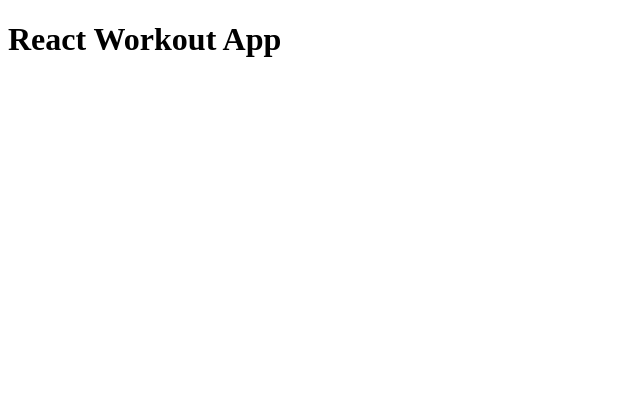
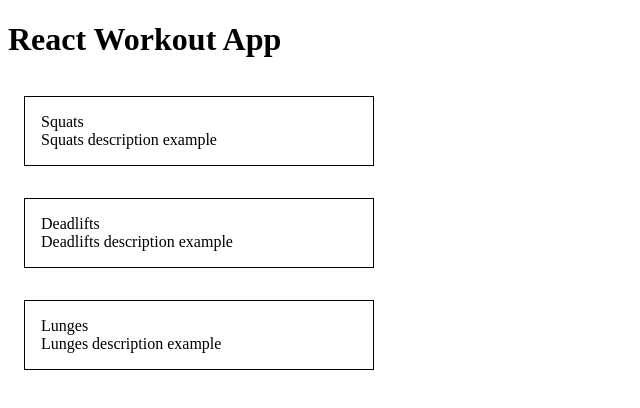
Before and after one commit to jandony/react-workout, a React (Create React App) app: page / in a window 1280 px wide. Shown: the top 408 px of the page, without its empty margins (0-640 px from the left). Built offline with nearby package versions, Linux system fonts and the light colour scheme.

Commit message:
Create base workout component

```diff
--- /dev/null
+++ b/src/App.css
@@ -0,0 +1,5 @@
+.Workouts {
+  display: flex;
+  flex-direction: column;
+  flex-wrap: wrap;
+}
--- a/src/App.js
+++ b/src/App.js
@@ -1,11 +1,28 @@
-import React from "react";
+import React, { useState } from "react";
 
-function App() {
+import { Workout } from "./Components/Workout/Workout";
+
+import "./App.css";
+
+const App = () => {
+  const [workouts, setWorkouts] = useState([
+    { name: "Squats", description: "Squats description example" },
+    { name: "Deadlifts", description: "Deadlifts description example" },
+    { name: "Lunges", description: "Lunges description example" },
+  ]);
+
   return (
     <div className="App">
       <h1>React Workout App</h1>
+      <div className="Workouts">
+        {workouts.map((workout) => {
+          return (
+            <Workout name={workout.name} description={workout.description} />
+          );
+        })}
+      </div>
     </div>
   );
-}
+};
 
 export default App;
--- /dev/null
+++ b/src/Components/Workout/Workout.css
@@ -0,0 +1,6 @@
+.Workout {
+  padding: 1rem;
+  border: 1px solid black;
+  width: 25%;
+  margin: 1rem;
+}
--- /dev/null
+++ b/src/Components/Workout/Workout.js
@@ -0,0 +1,12 @@
+import React from "react";
+
+import "./Workout.css";
+
+export const Workout = ({ name, description }) => {
+  return (
+    <div className="Workout">
+      <div>{name}</div>
+      <div>{description}</div>
+    </div>
+  );
+};
```
